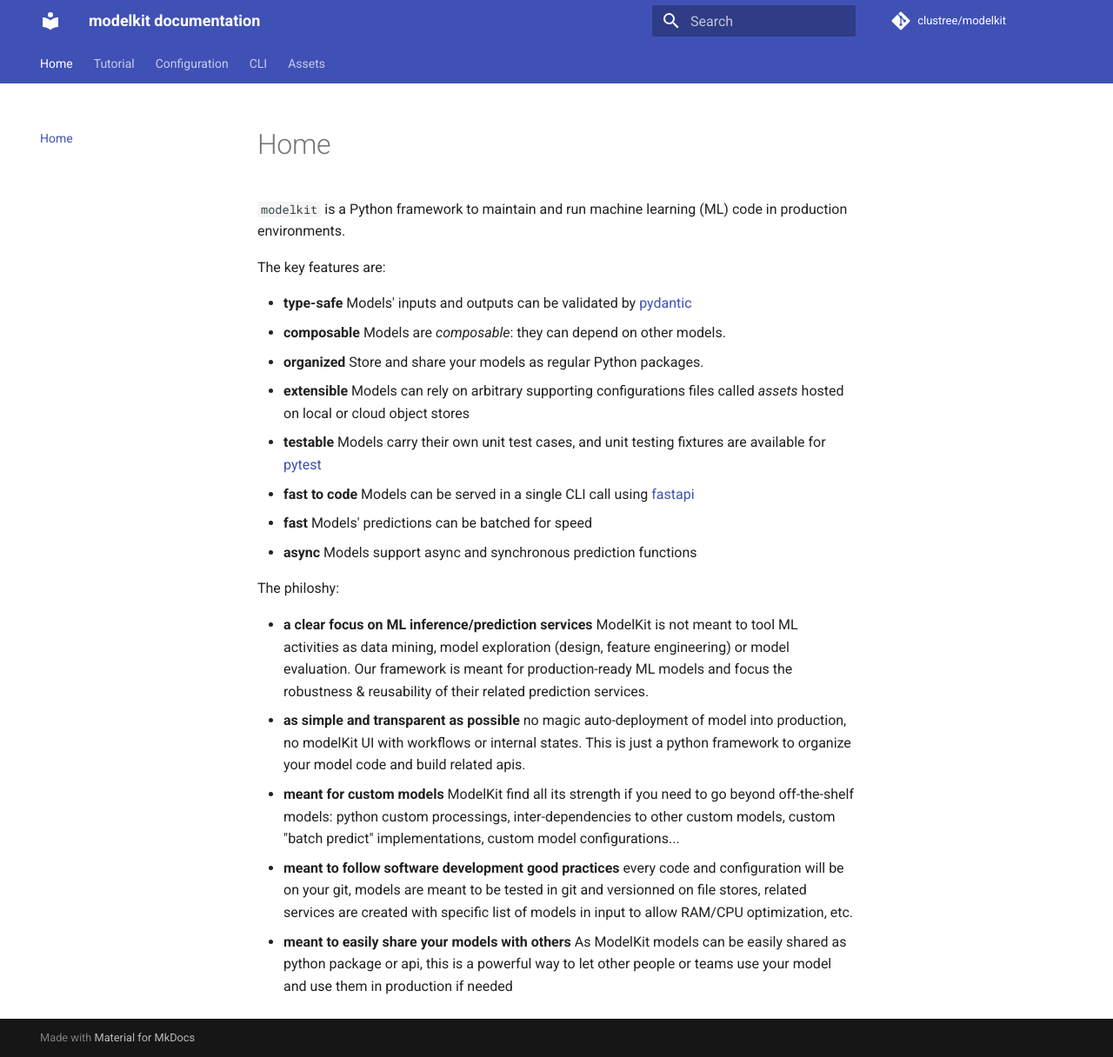
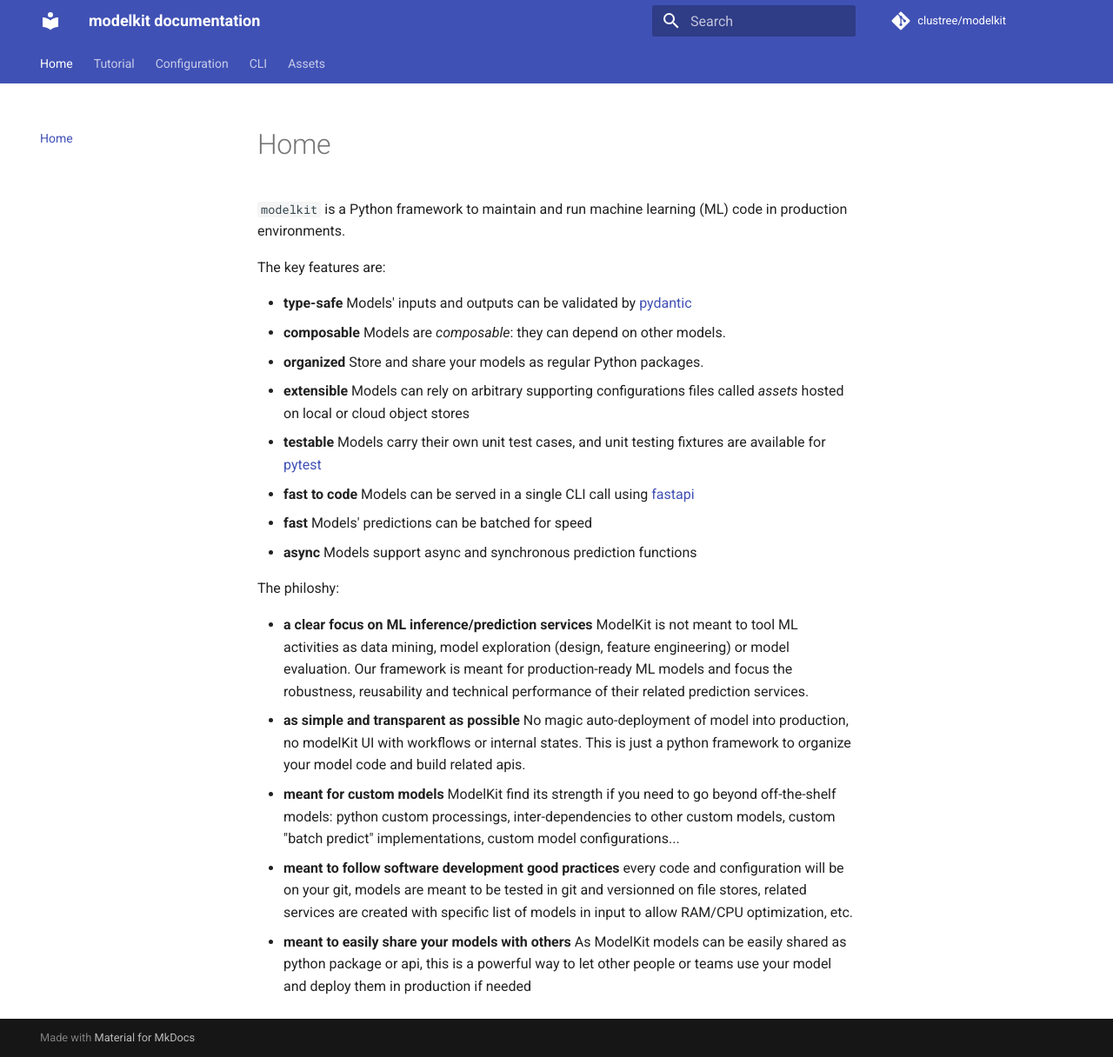
Before and after one commit to Cornerstone-OnDemand/modelkit, an MkDocs documentation site: the page built from docs/index.md, in a window 1280 px wide and 1216 px high. Shown: the whole window at 87% size. Built offline with MkDocs 1.6.1 and Material for MkDocs 9.7.7, drawn with Linux system fonts in a browser that asks for light colours; comment, search, counter and statistics services are not loaded.

Commit message:
update text

```diff
--- a/docs/index.md
+++ b/docs/index.md
@@ -13,8 +13,8 @@
 
 The philoshy:
 
-- **a clear focus on ML inference/prediction services** ModelKit is not meant to tool ML activities as data mining, model exploration (design, feature engineering) or model evaluation. Our framework is meant for production-ready ML models and focus the robustness & reusability of their related prediction services.
-- **as simple and transparent as possible** no magic auto-deployment of model into production, no modelKit UI with workflows or internal states. This is just a python framework to organize your model code and build related apis.
-- **meant for custom models** ModelKit find all its strength if you need to go beyond off-the-shelf models: python custom processings, inter-dependencies to other custom models, custom "batch predict" implementations, custom model configurations...
+- **a clear focus on ML inference/prediction services** ModelKit is not meant to tool ML activities as data mining, model exploration (design, feature engineering) or model evaluation. Our framework is meant for production-ready ML models and focus the robustness, reusability and technical performance of their related prediction services.
+- **as simple and transparent as possible** No magic auto-deployment of model into production, no modelKit UI with workflows or internal states. This is just a python framework to organize your model code and build related apis.
+- **meant for custom models** ModelKit find its strength if you need to go beyond off-the-shelf models: python custom processings, inter-dependencies to other custom models, custom "batch predict" implementations, custom model configurations...
 - **meant to follow software development good practices** every code and configuration will be on your git, models are meant to be tested in git and versionned on file stores, related services are created with specific list of models in input to allow RAM/CPU optimization, etc.
-- **meant to easily share your models with others** As ModelKit models can be easily shared as python package or api, this is a powerful way to let other people or teams use your model and use them in production if needed
+- **meant to easily share your models with others** As ModelKit models can be easily shared as python package or api, this is a powerful way to let other people or teams use your model and deploy them in production if needed
```
Also changed, not shown: README.md (+5 -4 lines).
